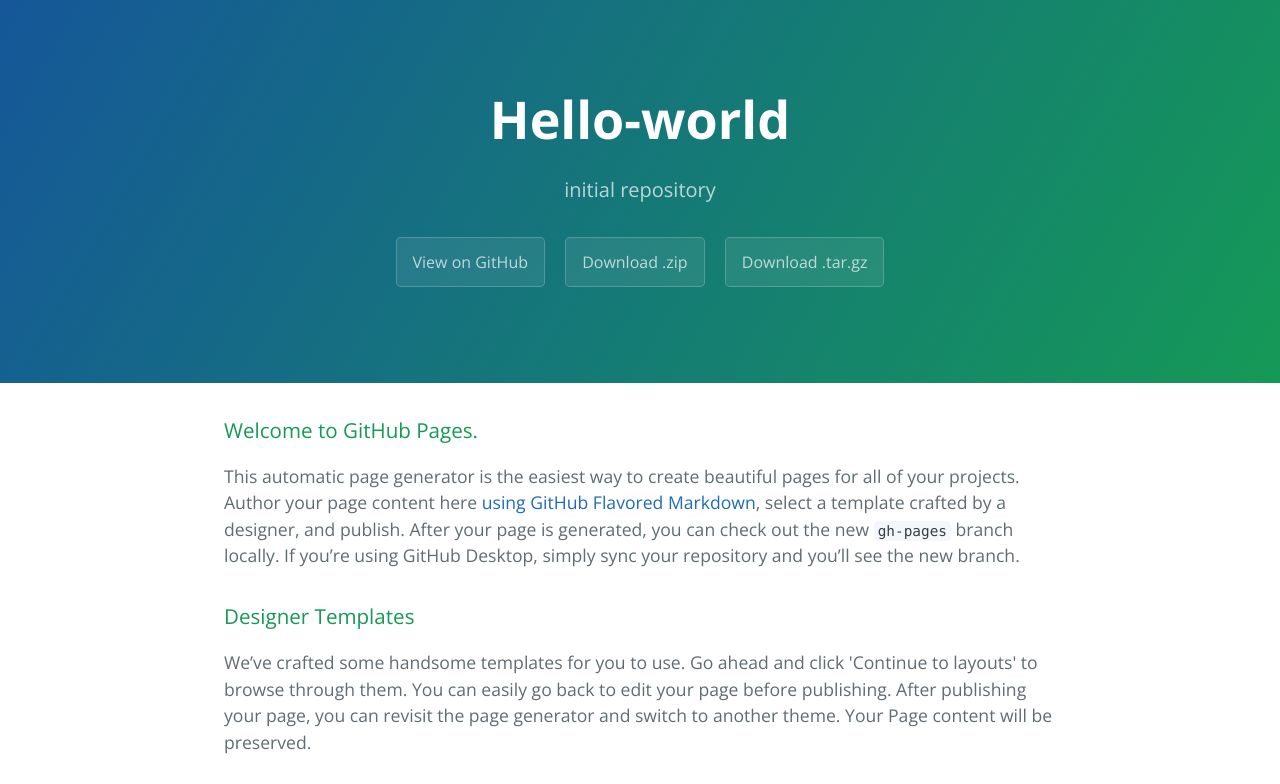
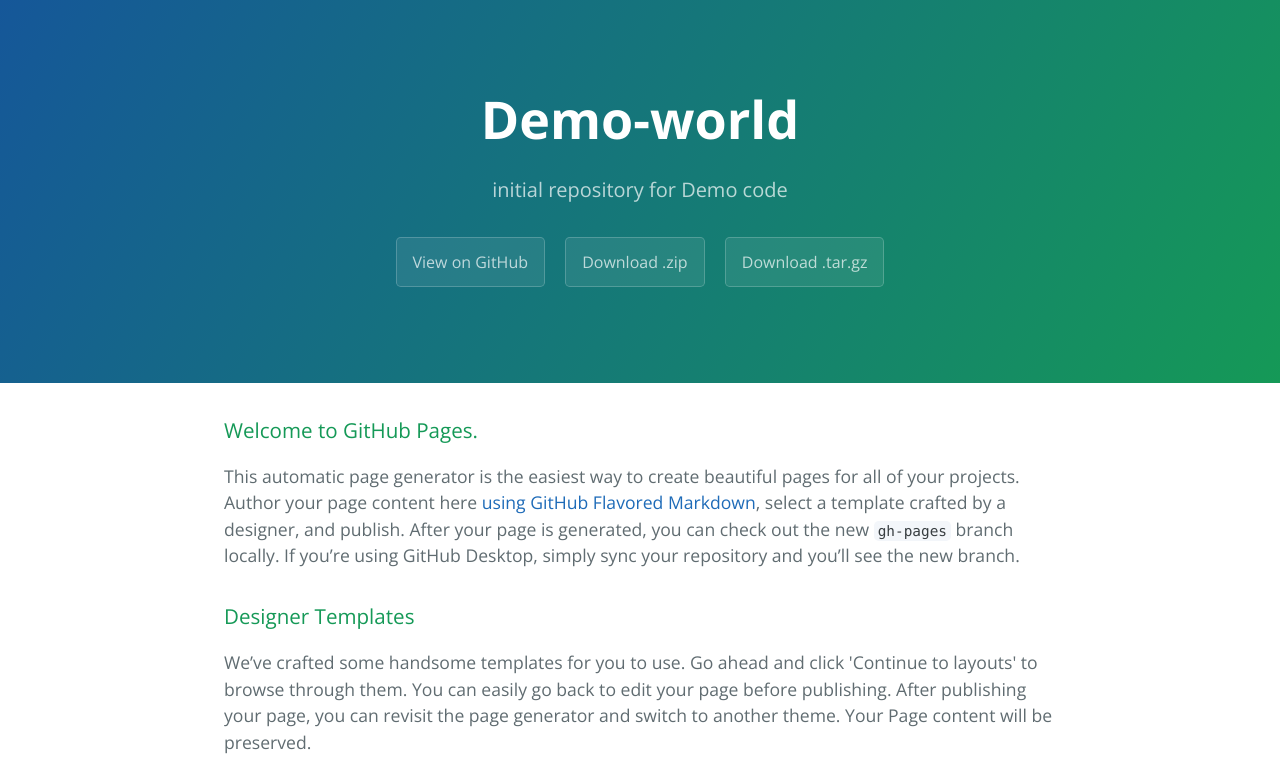
Before and after one commit to b2krush/Hello-World, a plain HTML site: page index.html in a window 1280 px wide. Shown: the top 784 px of the page. Drawn offline with nearby package versions, Linux system fonts and the light colour scheme.

Commit message:
Update index.html

```diff
--- a/index.html
+++ b/index.html
@@ -2,7 +2,7 @@
 <html lang="en-us">
   <head>
     <meta charset="UTF-8">
-    <title>Hello-world by b2krush</title>
+    <title>Demo-world by b2krush</title>
     <meta name="viewport" content="width=device-width, initial-scale=1">
     <link rel="stylesheet" type="text/css" href="stylesheets/normalize.css" media="screen">
     <link href='https://fonts.googleapis.com/css?family=Open+Sans:400,700' rel='stylesheet' type='text/css'>
@@ -11,8 +11,8 @@
   </head>
   <body>
     <section class="page-header">
-      <h1 class="project-name">Hello-world</h1>
-      <h2 class="project-tagline">initial repository</h2>
+      <h1 class="project-name">Demo-world</h1>
+      <h2 class="project-tagline">initial repository for Demo code</h2>
       <a href="https://github.com/b2krush/Hello-World" class="btn">View on GitHub</a>
       <a href="https://github.com/b2krush/Hello-World/zipball/master" class="btn">Download .zip</a>
       <a href="https://github.com/b2krush/Hello-World/tarball/master" class="btn">Download .tar.gz</a>
```
